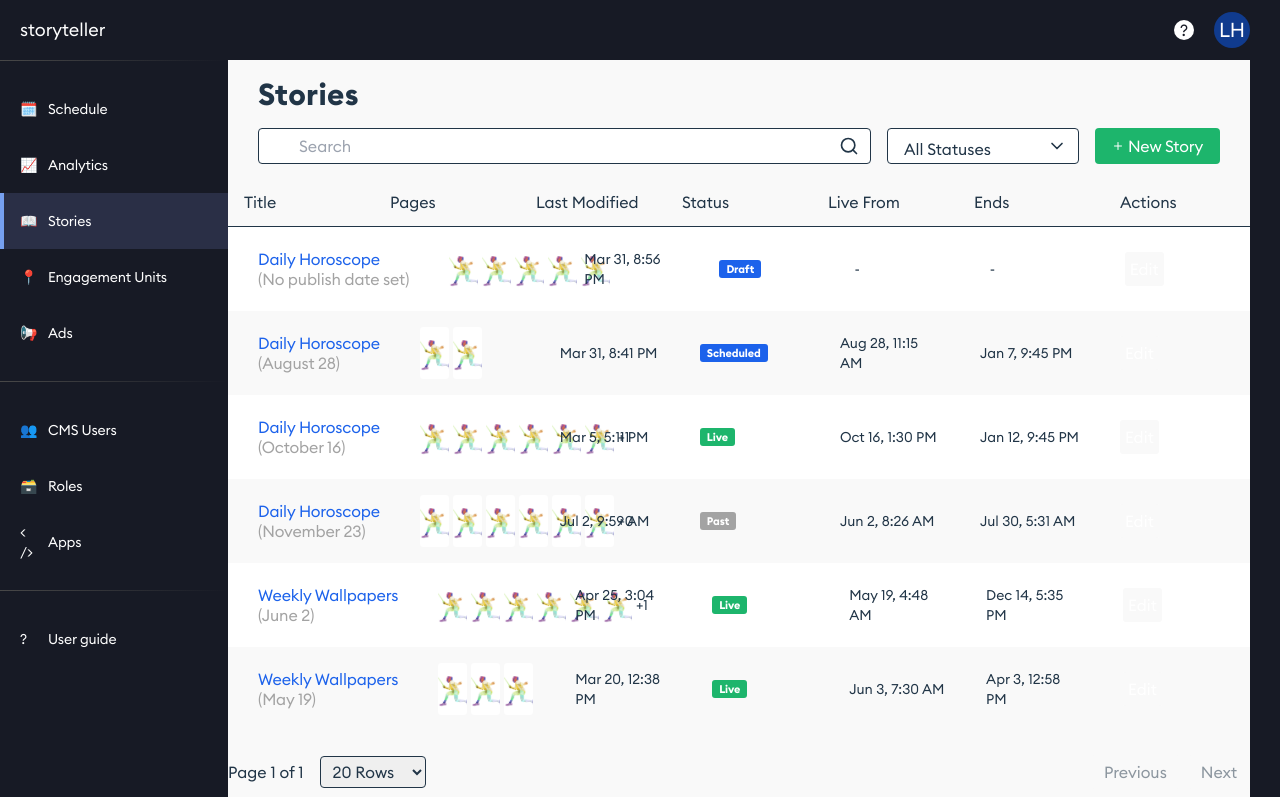
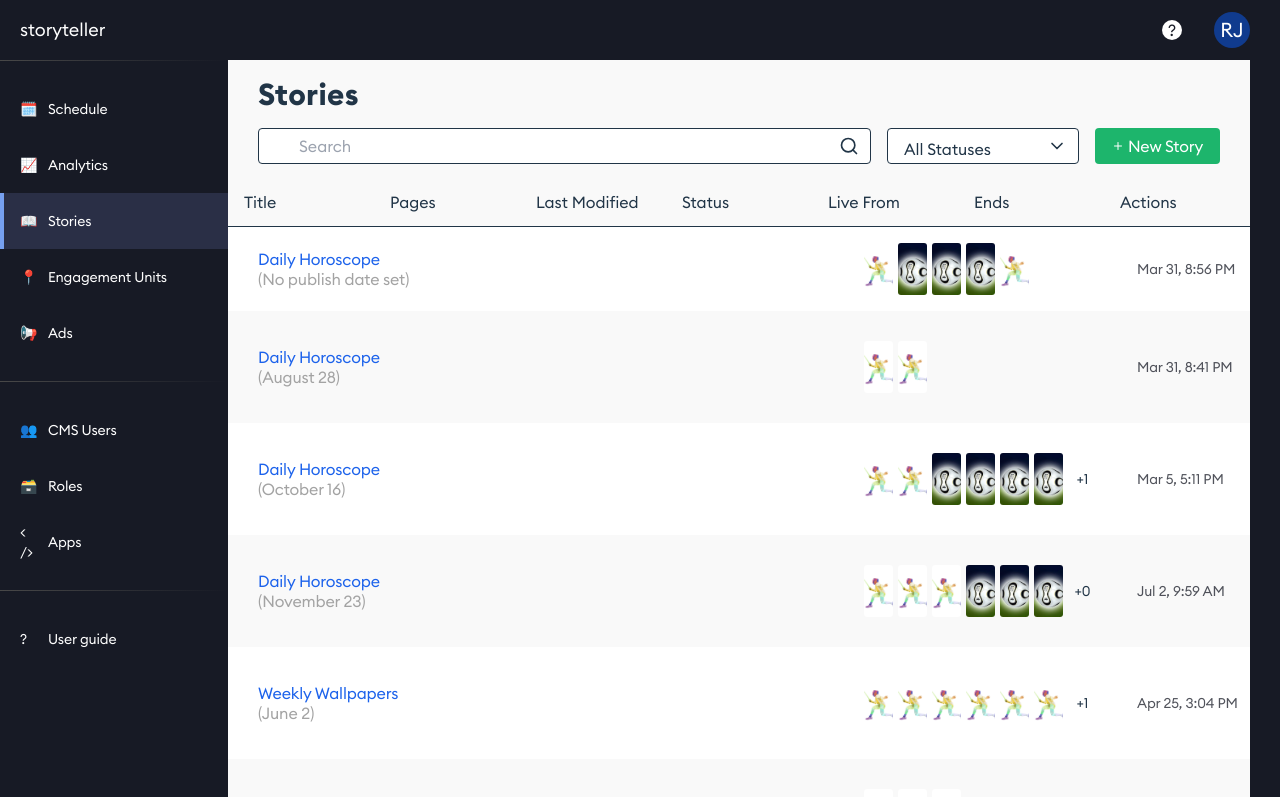
Before and after one commit to leventehegedus/storyteller-task, a React (Vite) app: page / in a window 1280 px wide. Shown: the top 797 px of the page. Built offline with nearby package versions, Linux system fonts and the light colour scheme.

Commit message:
design updates

```diff
--- a/src/components/Header/Header.tsx
+++ b/src/components/Header/Header.tsx
@@ -4,12 +4,12 @@ const Header = () => {
       <div className="flex items-center">
         <span className="text-lg font-medium">storyteller</span>
       </div>
-      <div className="flex items-center gap-5">
+      <div className="flex items-center gap-[19px] md:gap-8">
         <div className="w-5 h-5 bg-white rounded-full text-dark-primary flex items-center justify-center">
           {/* TODO image icon   */}?
         </div>
         <div className="bg-blue-dark w-9 h-9 text-xl uppercase flex items-center justify-center rounded-full">
-          LH
+          RJ
         </div>
       </div>
     </header>
--- a/src/components/StoryRow/StoryRow.tsx
+++ b/src/components/StoryRow/StoryRow.tsx
@@ -5,7 +5,7 @@ import StoryRowItem from "../StoryRowItem/StoryRowItem";
 
 const StoryRow: React.FC<{ story: Story }> = ({ story }) => (
   <div className="flex px-2.5 odd:bg-white">
-    <StoryRowItem>
+    <StoryRowItem className="min-w-[606px]">
       <div className="font-medium text-base leading-5">
         <div className="text-blue-primary text-nowrap -tracking-[.01em]">
           {story.title}
@@ -17,8 +17,8 @@ const StoryRow: React.FC<{ story: Story }> = ({ story }) => (
         )}
       </div>
     </StoryRowItem>
-    <StoryRowItem>
-      <div className="flex gap-1">
+    <StoryRowItem className="min-w-[273px]">
+      <div className="flex gap-[5px]">
         {story.pages.slice(0, 6).map((page, index) => (
           <img
             key={index}
@@ -34,12 +34,24 @@ const StoryRow: React.FC<{ story: Story }> = ({ story }) => (
         )}
       </div>
     </StoryRowItem>
-    <StoryRowItem className="text-sm">{story.lastModified}</StoryRowItem>
-    <StoryRowItem>
+    <StoryRowItem className="min-w-[165px]">
+      <span className="text-sm text-dark-primary opacity-75 -tracking-[.01em]">
+        {story.lastModified}
+      </span>
+    </StoryRowItem>
+    <StoryRowItem className="w-[111px] justify-center">
       <StatusBadge variant={story.status} />
     </StoryRowItem>
-    <StoryRowItem className="text-sm">{story.liveFrom || "-"}</StoryRowItem>
-    <StoryRowItem className="text-sm">{story.ends || "-"}</StoryRowItem>
+    <StoryRowItem className="text-sm">
+      <span className="text-sm text-dark-primary opacity-75 -tracking-[.01em]">
+        {story.liveFrom || "-"}
+      </span>
+    </StoryRowItem>
+    <StoryRowItem className="text-sm">
+      <span className="text-sm text-dark-primary opacity-75 -tracking-[.01em]">
+        {story.ends || "-"}
+      </span>
+    </StoryRowItem>
     <StoryRowItem>
       <Button text="Edit" variant="green" />
     </StoryRowItem>
--- a/src/components/StoryRowItem/StoryRowItem.tsx
+++ b/src/components/StoryRowItem/StoryRowItem.tsx
@@ -7,9 +7,7 @@ interface StoryRowItemProps {
 }
 
 const StoryRowItem: React.FC<StoryRowItemProps> = ({ children, className }) => (
-  <div className={cn("py-4 px-5 flex-1 flex items-center", className)}>
-    {children}
-  </div>
+  <div className={cn("py-4 px-5 flex items-center", className)}>{children}</div>
 );
 
 export default StoryRowItem;
--- a/src/mockdata/stories.ts
+++ b/src/mockdata/stories.ts
@@ -7,9 +7,9 @@ export const mockStories: Story[] = [
     subtitle: "(No publish date set)",
     pages: [
       "/assets/images/fencer.png",
-      "/assets/images/fencer.png",
-      "/assets/images/fencer.png",
-      "/assets/images/fencer.png",
+      "/assets/images/foci.jpeg",
+      "/assets/images/foci.jpeg",
+      "/assets/images/foci.jpeg",
       "/assets/images/fencer.png",
     ],
     lastModified: "Mar 31, 8:56 PM",
@@ -34,10 +34,10 @@ export const mockStories: Story[] = [
     pages: [
       "/assets/images/fencer.png",
       "/assets/images/fencer.png",
-      "/assets/images/fencer.png",
-      "/assets/images/fencer.png",
-      "/assets/images/fencer.png",
-      "/assets/images/fencer.png",
+      "/assets/images/foci.jpeg",
+      "/assets/images/foci.jpeg",
+      "/assets/images/foci.jpeg",
+      "/assets/images/foci.jpeg",
       "/assets/images/fencer.png",
     ],
     lastModified: "Mar 5, 5:11 PM",
@@ -53,12 +53,12 @@ export const mockStories: Story[] = [
       "/assets/images/fencer.png",
       "/assets/images/fencer.png",
       "/assets/images/fencer.png",
-      "/assets/images/fencer.png",
-      "/assets/images/fencer.png",
-      "/assets/images/fencer.png",
+      "/assets/images/foci.jpeg",
+      "/assets/images/foci.jpeg",
+      "/assets/images/foci.jpeg",
     ],
     lastModified: "Jul 2, 9:59 AM",
-    status: "past",
+    status: "scheduled",
     liveFrom: "Jun 2, 8:26 AM",
     ends: "Jul 30, 5:31 AM",
   },
--- a/src/types/story.tsx
+++ b/src/types/story.tsx
@@ -1,4 +1,4 @@
-enum Status {
+export enum Status {
   Draft = "draft",
   Scheduled = "scheduled",
   Live = "live",
```
Also changed, not shown: public/assets/images/foci.jpeg (added).
